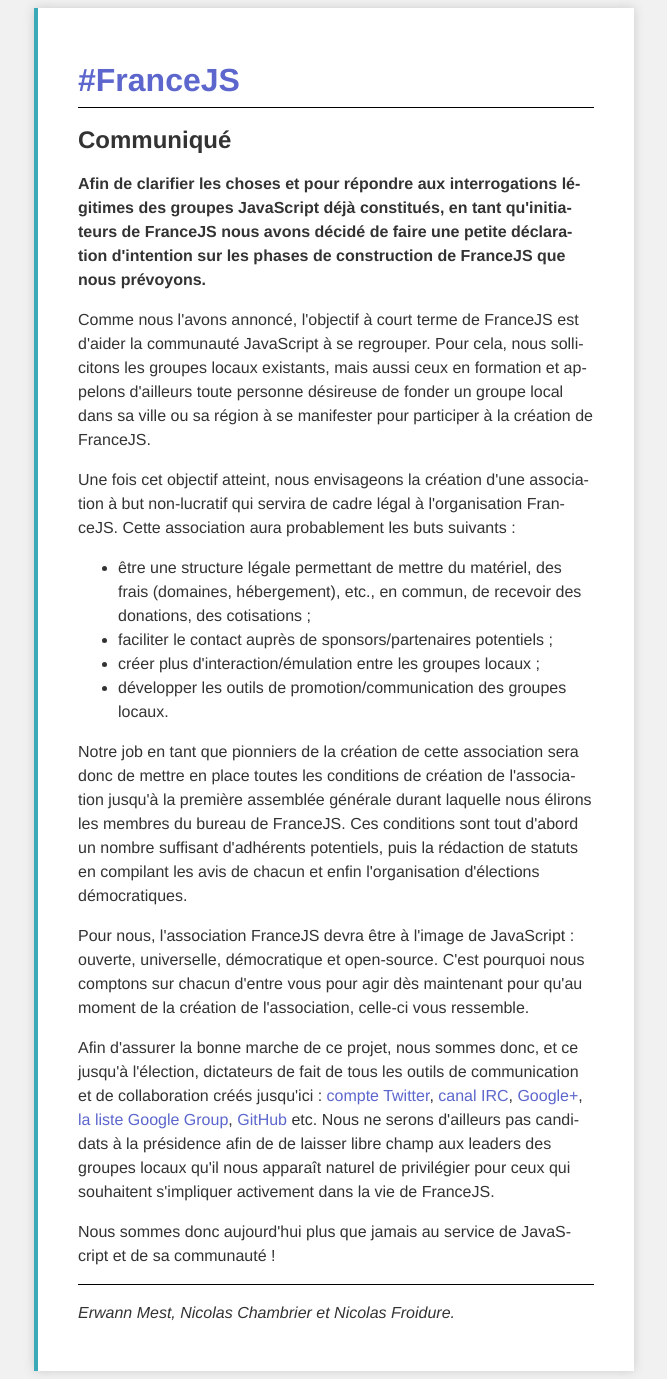
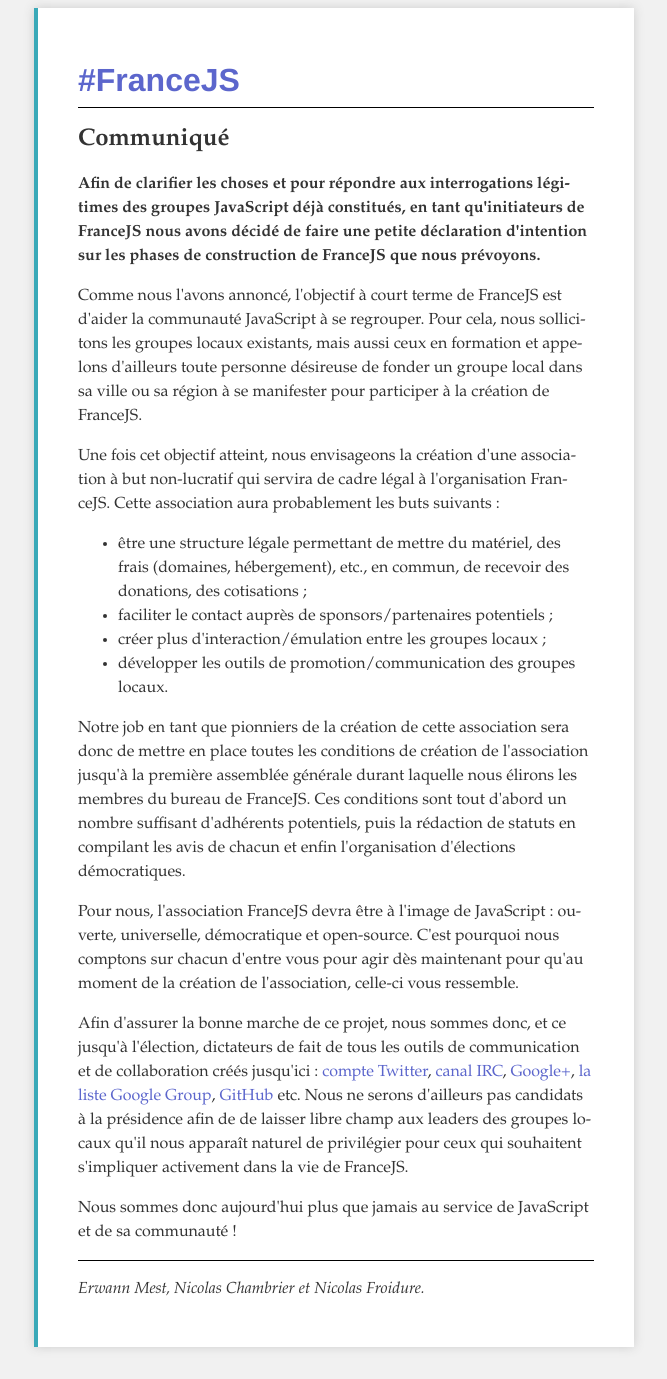
Before and after one commit to francejs/francejs.github.com, a Jekyll site: the page built from manifeste.html, in a window 1280 px wide. Shown: the whole page, without its empty margins (306-973 px from the left). Built offline with Jekyll 4.4.1, drawn with Linux system fonts in a browser that asks for light colours; after the commit the page ends 1355 px from its top, so only the background shows below that.

Commit message:
Compass compile.

```diff
--- a/css/style.css
+++ b/css/style.css
@@ -21,9 +21,9 @@ a:hover {
   margin: auto;
   background: white;
   padding: 10px;
-  border-left: 4px solid #3aa9b8;
+  border-left: 4px solid #3AA9B8;
   line-height: 1.5em;
-  box-shadow: 0 0 10px 0 #cccccc;
+  box-shadow: 0 0 10px 0 #CCC;
   padding: 60px 40px 30px 40px;
   box-sizing: border-box;
   -webkit-hyphens: auto;
@@ -51,3 +51,7 @@ dd {
   padding: 0;
   margin: 0;
 }
+
+article.manifest {
+  font-family: Palatino, "Palatino Linotype", "Liberation Serif", serif;
+}
```
